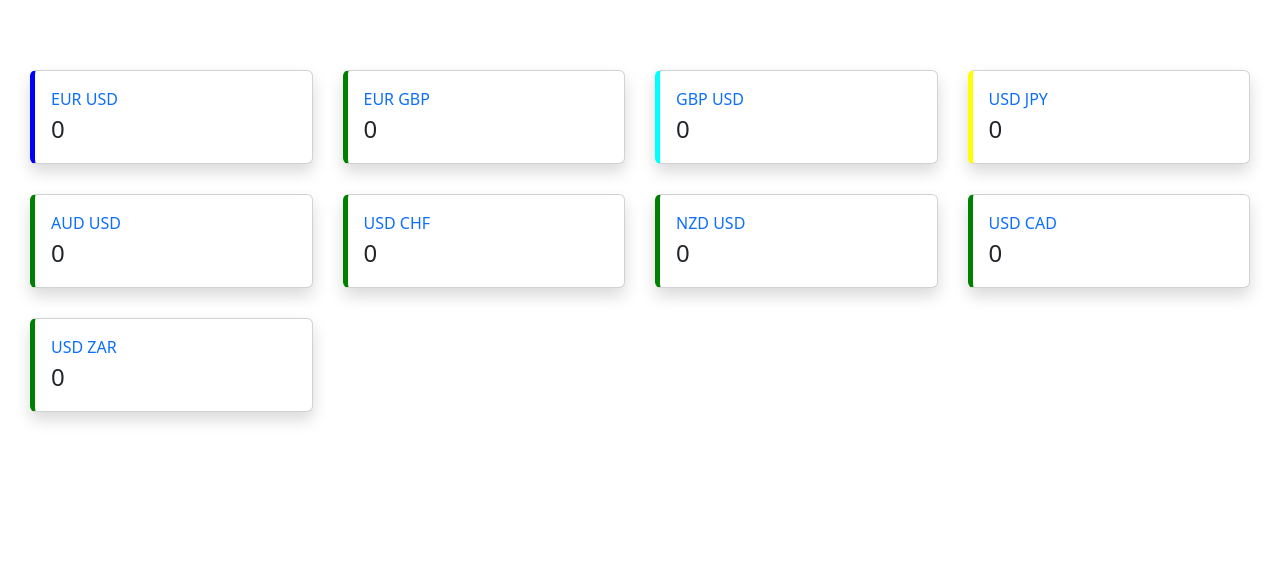
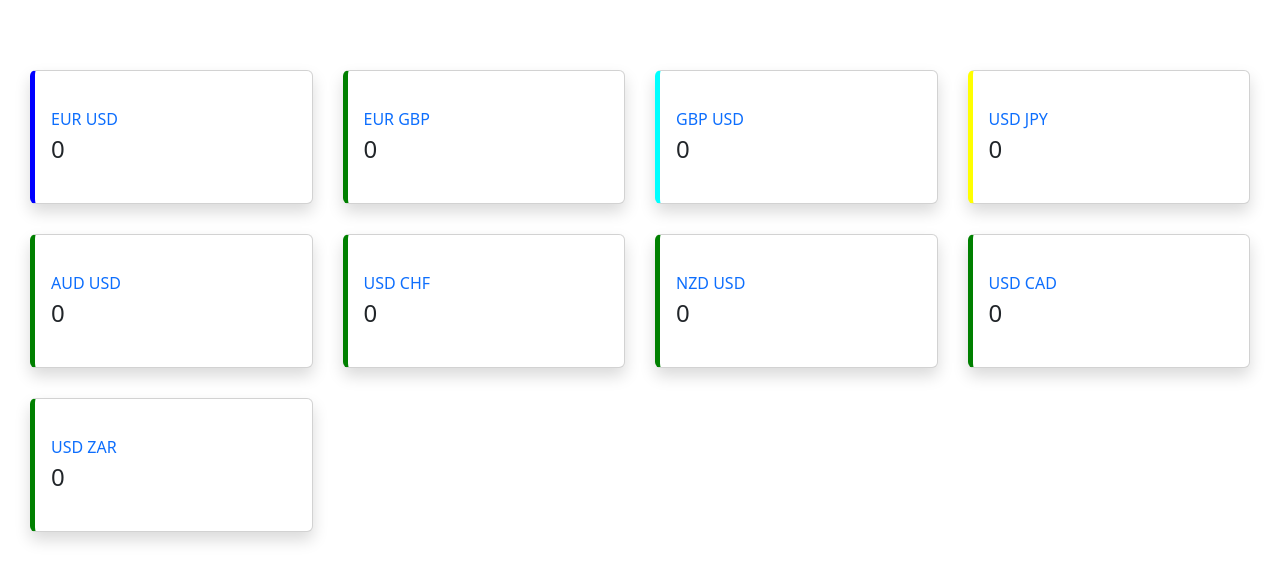
Before and after one commit to xcurvnubaim/kuliah-pweb-ets, a plain HTML site: page index.html in a window 1280 px wide. Drawn offline with nearby package versions, Linux system fonts and the light colour scheme; no server answers.

Commit message:
add padding

```diff
--- a/style.css
+++ b/style.css
@@ -12,6 +12,11 @@
   .container-card {
     grid-template-columns: repeat(4, 1fr);
   }
+
+  .card {
+    padding-top: 20px;
+    padding-bottom: 20px;
+  }
 }
 
 /* Media query for screens smaller than 576px */
```
